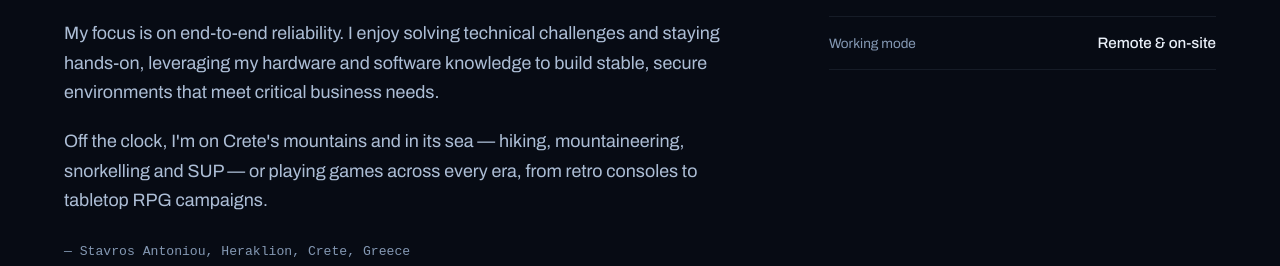
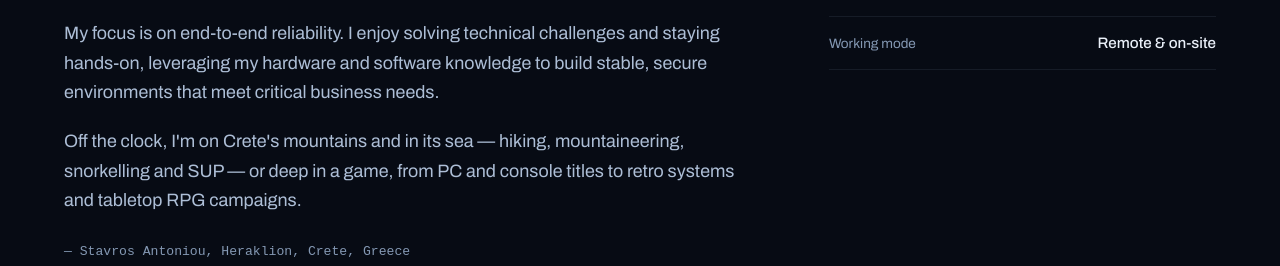
Before and after one commit to stavros-it/stavros-antoniou-portfolio, a React (Vite) app: page / in a window 1280 px wide. Shown: the part 1142-1408 px from the top of the page. Built offline with nearby package versions, Linux system fonts and the light colour scheme; a web font is replaced by a local one.

Commit message:
Refine hobbies line: add PC and console gaming

```diff
--- a/src/data.js
+++ b/src/data.js
@@ -11,7 +11,7 @@ export const profile = {
 export const about = [
   "I am an IT Specialist with over 14 years of experience managing and securing complex platforms. With a Master's in Networking and a background in Electrical Engineering, I take a ground-up approach to technology — ensuring high-level architecture and daily operational support work effectively together.",
   "My focus is on end-to-end reliability. I enjoy solving technical challenges and staying hands-on, leveraging my hardware and software knowledge to build stable, secure environments that meet critical business needs.",
-  "Off the clock, I'm on Crete's mountains and in its sea — hiking, mountaineering, snorkelling and SUP — or playing games across every era, from retro consoles to tabletop RPG campaigns.",
+  "Off the clock, I'm on Crete's mountains and in its sea — hiking, mountaineering, snorkelling and SUP — or deep in a game, from PC and console titles to retro systems and tabletop RPG campaigns.",
 ];
 
 export const experience = [
```
